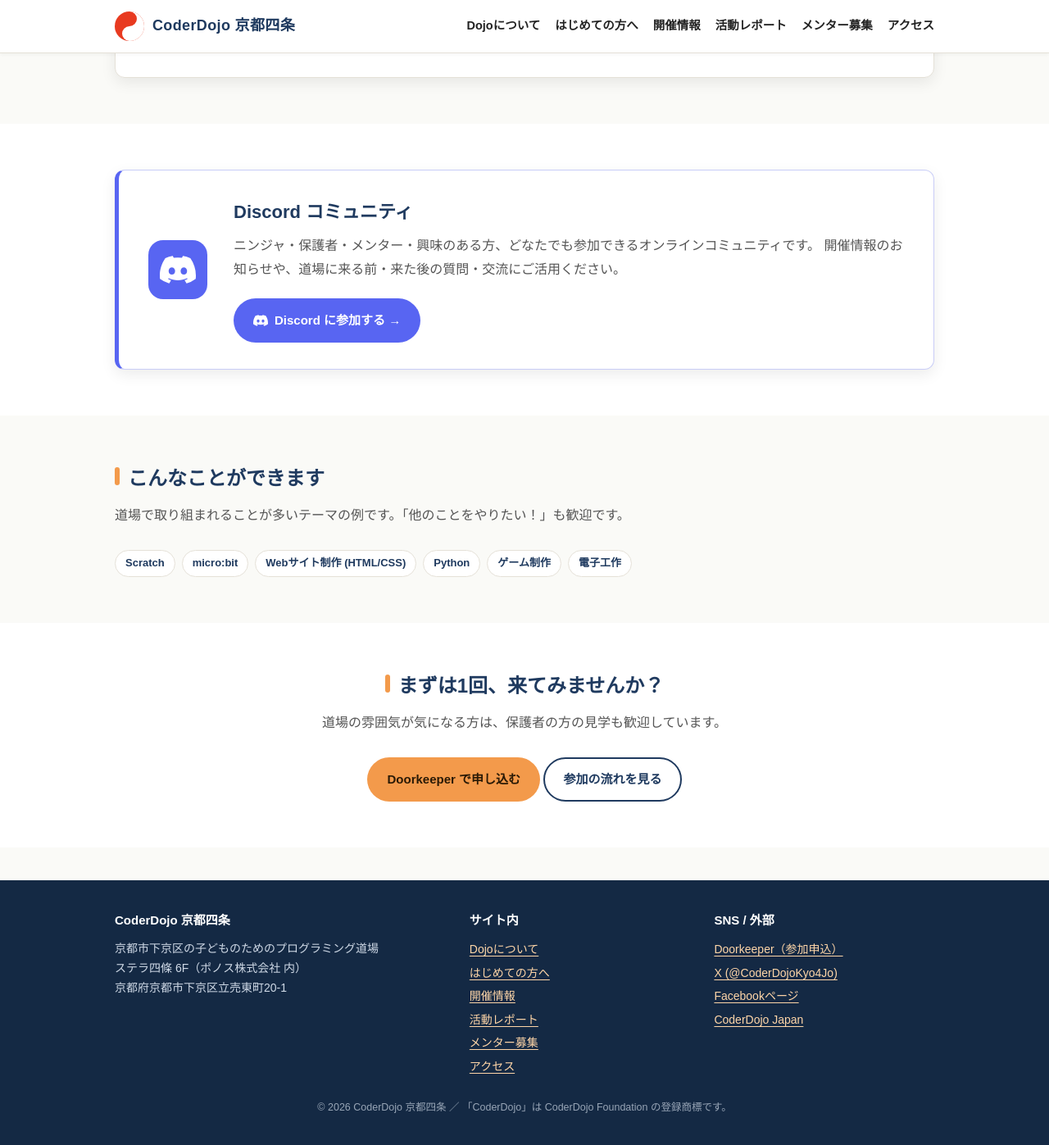
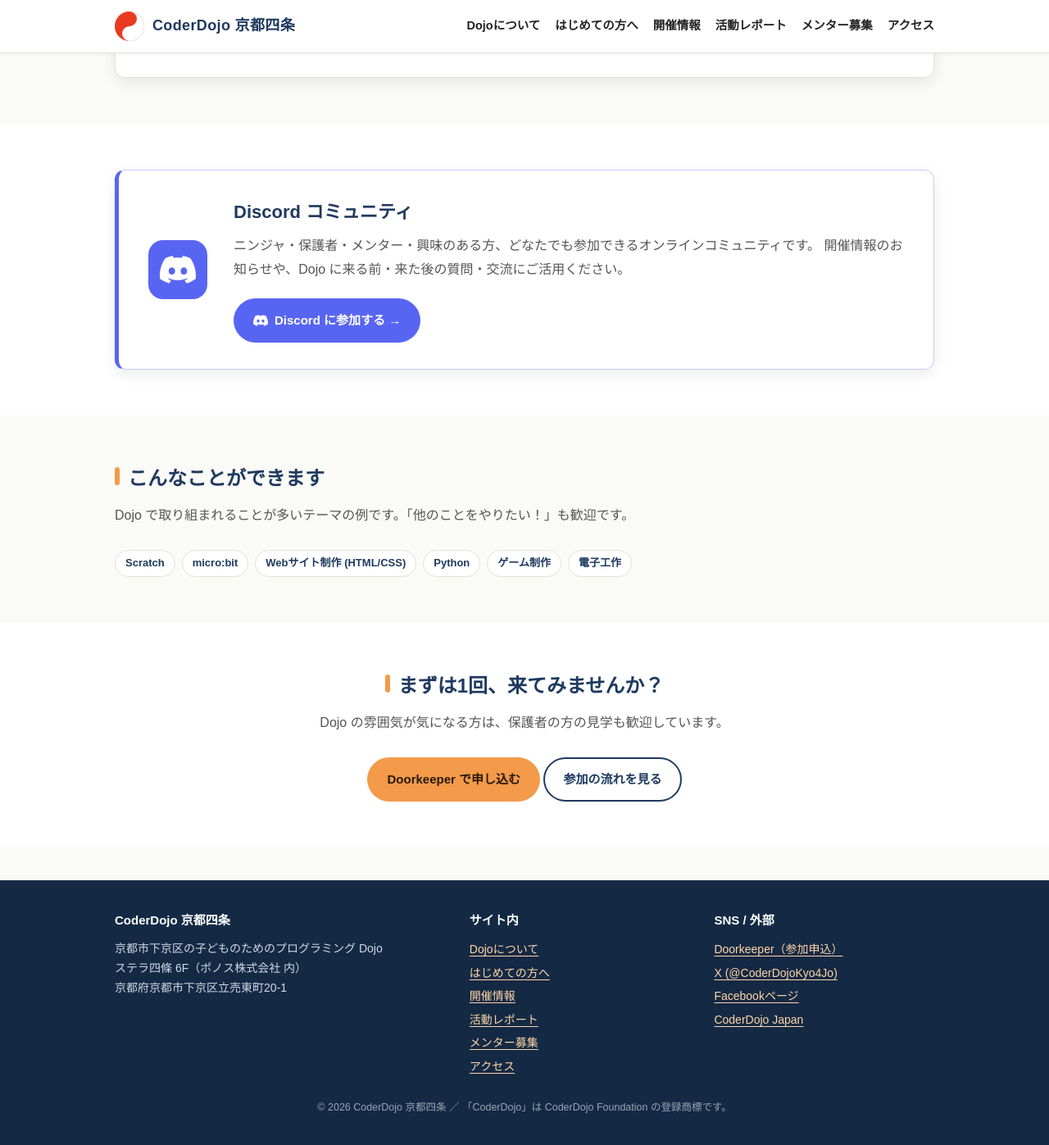
Before and after one commit to coderdojo-kyotoshijo/coderdojo-kyotoshijo.github.io, a Jekyll site: the page built from index.html, in a window 1280 px wide and 1400 px high, scrolled down 2180 px. Shown: the top 1397 px of the window at 82% size. Built offline with Jekyll 4.4.1, drawn with Linux system fonts in a browser that asks for light colours; some of the changed text lies outside the part shown; grey boxes are pictures that could not be loaded.

Commit message:
微細な修正

```diff
--- a/_config.yml
+++ b/_config.yml
@@ -4,9 +4,9 @@
 
 # ----- 基本情報 -----
 title: "CoderDojo 京都四条"
-tagline: "京都市下京区の子どものためのプログラミング道場"
+tagline: "京都市下京区の子どものためのプログラミング Dojo"
 description: >-
-  CoderDojo 京都四条 は、7〜17歳を対象にした子どものためのプログラミング道場です。
+  CoderDojo 京都四条 は、7〜17歳を対象にした子どものためのプログラミング Dojo です。
   京都市下京区のステラ四條 6F（ポノス株式会社）で月1回程度開催しています。
   Scratch / micro:bit / Web / Python など、それぞれが学びたいことを自分のペースで進められます。
 
--- a/index.html
+++ b/index.html
@@ -1,7 +1,7 @@
 ---
 layout: default
 title: "ホーム"
-description: "CoderDojo 京都四条 は、京都市下京区のステラ四條 6F（ポノス株式会社）で月1回程度開催している、7〜17歳のための子ども向けプログラミング道場です。"
+description: "CoderDojo 京都四条 は、京都市下京区で月1回程度開催している、7〜17歳のための子ども向けプログラミング Dojo です。"
 ---
 
 <!-- Hero -->
@@ -10,7 +10,7 @@
     <div class="hero-copy">
       <h1>京都四条で、<br><span class="accent">「つくる」</span>を始めよう。</h1>
       <p class="tag">
-        7〜17歳のための、子どものためのプログラミング道場。<br>
+        7〜17歳のための、子どものためのプログラミング Dojo。<br>
         Scratch も、micro:bit も、Webサイトも、Pythonも。あなたのつくりたいを応援します。
       </p>
       <div class="cta-row">
@@ -41,7 +41,7 @@
     <div class="gallery-grid">
       <figure class="gallery-main">
         <img src="{{ '/assets/img/gallery/photo-main.svg' | relative_url }}"
-             alt="道場の様子" loading="lazy">
+             alt="Dojo の様子" loading="lazy">
       </figure>
       <div class="gallery-subs">
         <figure class="gallery-sub">
@@ -86,7 +86,7 @@
 <section class="block alt">
   <div class="container">
     <h2 class="section-title">CoderDojo 京都四条 のここがいい</h2>
-    <p class="section-lead">「教えこむ」のではなく、子どもが自分で進める道場です。</p>
+    <p class="section-lead">「教えこむ」のではなく、子どもが自分で進める Dojo です。</p>
 
     <div class="feature-grid">
       <div class="feature-card">
@@ -120,7 +120,7 @@
 <section class="block">
   <div class="container">
     <h2 class="section-title">チャンピオン紹介</h2>
-    <p class="section-lead">道場を運営するチャンピオンをご紹介します。</p>
+    <p class="section-lead">Dojo を運営するチャンピオンをご紹介します。</p>
     <div class="champion-card">
       <div class="champion-photo-wrap">
         <!-- 写真の変更方法（どちらか選んでください）：
@@ -158,7 +158,7 @@
         <h2 class="discord-title">Discord コミュニティ</h2>
         <p class="discord-desc">
           ニンジャ・保護者・メンター・興味のある方、どなたでも参加できるオンラインコミュニティです。
-          開催情報のお知らせや、道場に来る前・来た後の質問・交流にご活用ください。
+          開催情報のお知らせや、Dojo に来る前・来た後の質問・交流にご活用ください。
         </p>
         <a class="btn btn-discord" href="https://discord.gg/znk5mDqdR" target="_blank" rel="noopener">
           <svg viewBox="0 0 24 24" width="18" height="18" fill="currentColor" aria-hidden="true"><path d="M20.317 4.37a19.791 19.791 0 0 0-4.885-1.515.074.074 0 0 0-.079.037c-.21.375-.444.864-.608 1.25a18.27 18.27 0 0 0-5.487 0 12.64 12.64 0 0 0-.617-1.25.077.077 0 0 0-.079-.037A19.736 19.736 0 0 0 3.677 4.37a.07.07 0 0 0-.032.027C.533 9.046-.32 13.58.099 18.057.1 18.08.112 18.1.13 18.114a19.9 19.9 0 0 0 5.993 3.03.078.078 0 0 0 .084-.028 14.09 14.09 0 0 0 1.226-1.994.076.076 0 0 0-.041-.106 13.107 13.107 0 0 1-1.872-.892.077.077 0 0 1-.008-.128 10.2 10.2 0 0 0 .372-.292.074.074 0 0 1 .077-.01c3.928 1.793 8.18 1.793 12.062 0a.074.074 0 0 1 .078.01c.12.098.246.198.373.292a.077.077 0 0 1-.006.127 12.299 12.299 0 0 1-1.873.892.077.077 0 0 0-.041.107c.36.698.772 1.362 1.225 1.993a.076.076 0 0 0 .084.028 19.839 19.839 0 0 0 6.002-3.03.077.077 0 0 0 .032-.054c.5-5.177-.838-9.674-3.549-13.66a.061.061 0 0 0-.031-.03zM8.02 15.33c-1.183 0-2.157-1.085-2.157-2.419 0-1.333.956-2.419 2.157-2.419 1.21 0 2.176 1.096 2.157 2.42 0 1.333-.956 2.418-2.157 2.418zm7.975 0c-1.183 0-2.157-1.085-2.157-2.419 0-1.333.955-2.419 2.157-2.419 1.21 0 2.176 1.096 2.157 2.42 0 1.333-.946 2.418-2.157 2.418z"/></svg>
@@ -173,7 +173,7 @@
 <section class="block">
   <div class="container">
     <h2 class="section-title">こんなことができます</h2>
-    <p class="section-lead">道場で取り組まれることが多いテーマの例です。「他のことをやりたい！」も歓迎です。</p>
+    <p class="section-lead">Dojo で取り組まれることが多いテーマの例です。「他のことをやりたい！」も歓迎です。</p>
     <div class="chips">
       {% for topic in site.topics %}
         <span class="chip">{{ topic }}</span>
@@ -186,7 +186,7 @@
 <section class="block alt">
   <div class="container" style="text-align:center;">
     <h2 class="section-title" style="justify-content:center;">まずは1回、来てみませんか？</h2>
-    <p class="section-lead">道場の雰囲気が気になる方は、保護者の方の見学も歓迎しています。</p>
+    <p class="section-lead">Dojo の雰囲気が気になる方は、保護者の方の見学も歓迎しています。</p>
     <div class="cta-row" style="justify-content:center;">
       <a class="btn btn-primary" href="{{ site.links.doorkeeper }}" target="_blank" rel="noopener">Doorkeeper で申し込む</a>
       <a class="btn btn-outline" style="color:var(--color-primary); border-color:var(--color-primary);" href="{{ '/getting-started/' | relative_url }}">参加の流れを見る</a>
```
Also changed, not shown: getting-started.md (+1 -1 lines).
